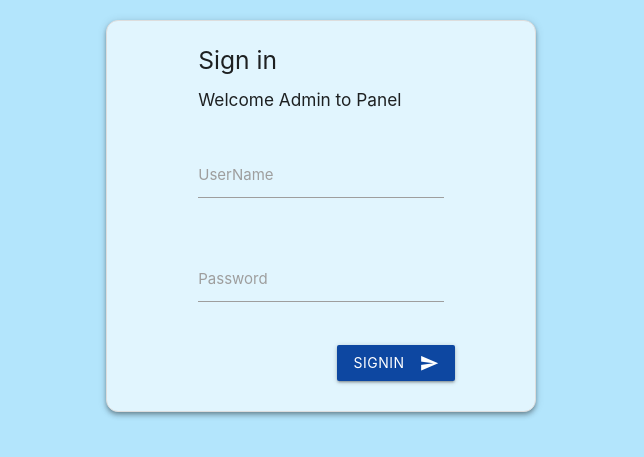
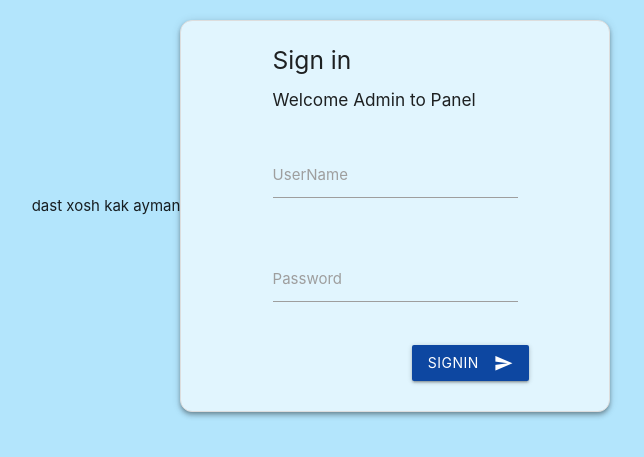
Before and after one commit to SoftwareGroup2019/project, a PHP site: page /Admin/index.php in a window 1280 px wide. Shown: the top 457 px of the page, without its empty margins (319-963 px from the left). Run offline with PHP 8.4, Linux system fonts and the light colour scheme.

Commit message:
dast xosh

```diff
--- a/Admin/index.php
+++ b/Admin/index.php
@@ -13,6 +13,7 @@ if (isset($_POST['ok'])) {
 
 }
 
+echo "dast xosh kak ayman";
 
  ?>
 <div class="z-depth-2 login-div">
```
